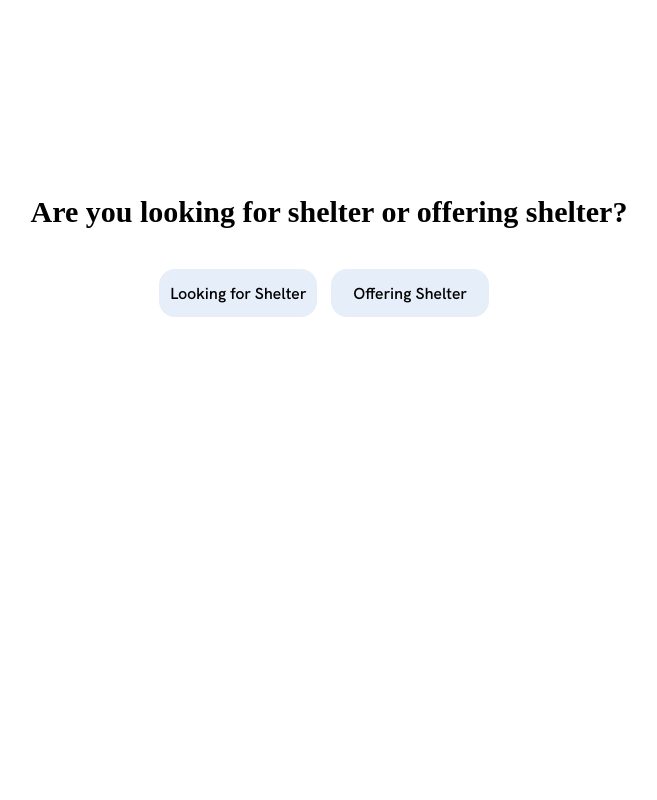
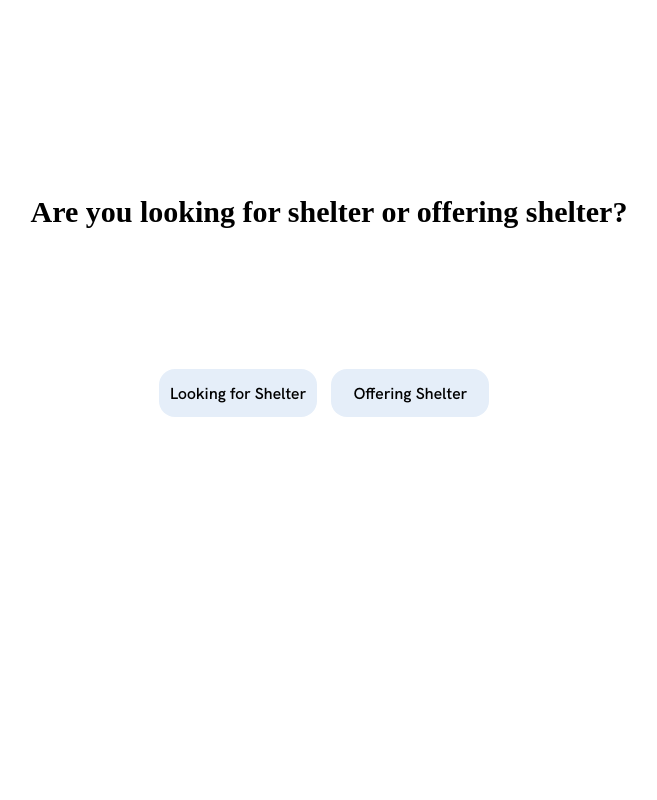
Before and after one commit to olizhu10/ShelterMe, a Flask app: page /questions?question=choose_type in a window 1280 px wide. Shown: the whole page, without its empty margins (311-968 px from the left). Run offline with Flask 2, Linux system fonts and the light colour scheme; some web fonts are replaced.

Commit message:
font changes and alignment of labels

```diff
--- a/static/css/styles.css
+++ b/static/css/styles.css
@@ -51,6 +51,7 @@ html, body {
   margin: 0;
   padding: 0;
   text-align: center;
+  font-family: 'HKGrotesk Regular';
 }
 #description {
   font-family: Roboto;
@@ -175,14 +176,10 @@ button:hover {
   color: #ffffff;
 }
 
-.twobuttons {
-  text-align: center;
-}
-
 #looking-button, #offering-button {
   display: inline-block;
   height: 200px;
-  padding-top: 1se00px;
+  padding-top: 100px;
   box-sizing: content-box;
   padding-right: 10px;
 }
@@ -234,6 +231,10 @@ li {
   border-color: #D8D8D8;
 }
 
+.centered {
+  display: inline-block;
+}
+
 #breakfast-label, #lunch-label, #dinner-label {
   display: inline;
 }
--- a/templates/choose_type.html
+++ b/templates/choose_type.html
@@ -2,7 +2,7 @@
 {% block content %}
   <div class="welcome">
     <h1> Are you looking for shelter or offering shelter? </h1>
-      <div class="twobuttons">
+      <div class="centered">
         <form method="POST" id="looking-button" action="{{url_for('questions', question='/searcher/searcher_location')}}">
           <button type="submit">Looking for Shelter</button>
         </form>
--- a/templates/offerer/food_options.html
+++ b/templates/offerer/food_options.html
@@ -3,6 +3,7 @@
   <div class ="welcome">
     <h1> What kind of meals can you offer? </h1>
     <form method="POST" action="{{url_for('questions', question='offerer/accommodation_time')}}">
+      <div class="centered">
         <div class="checkbox">
           <input type="checkbox" value="Breakfast" id="breakfast-label" name="breakfast"/>
           <label for="breakfast">Breakfast</label>
@@ -16,6 +17,7 @@
           <label for="dinner">Dinner</label>
         </div>
         <button type="submit">CONTINUE</button>
+      </div>
     </form>
   </div>
 {% endblock %}
--- a/templates/offerer/offerer_results.html
+++ b/templates/offerer/offerer_results.html
@@ -26,7 +26,7 @@
 
       <h2>Medical Conditions</h2>
         <ul id="myConditionsUl"></ul>
-  </div>
+
 
   <script>
     var meals = ["Breakfast", "Lunch", "Dinner"]
@@ -61,4 +61,5 @@
     var accom = "Yes "
     document.getElementById("accom").innerHTML = accom;
   </script>
+  </div>
 {% endblock %}
```
Also changed, not shown: templates/offerer/ammenities.html (+17 -8 lines). Lines whose indentation alone changed are shown as unchanged.
